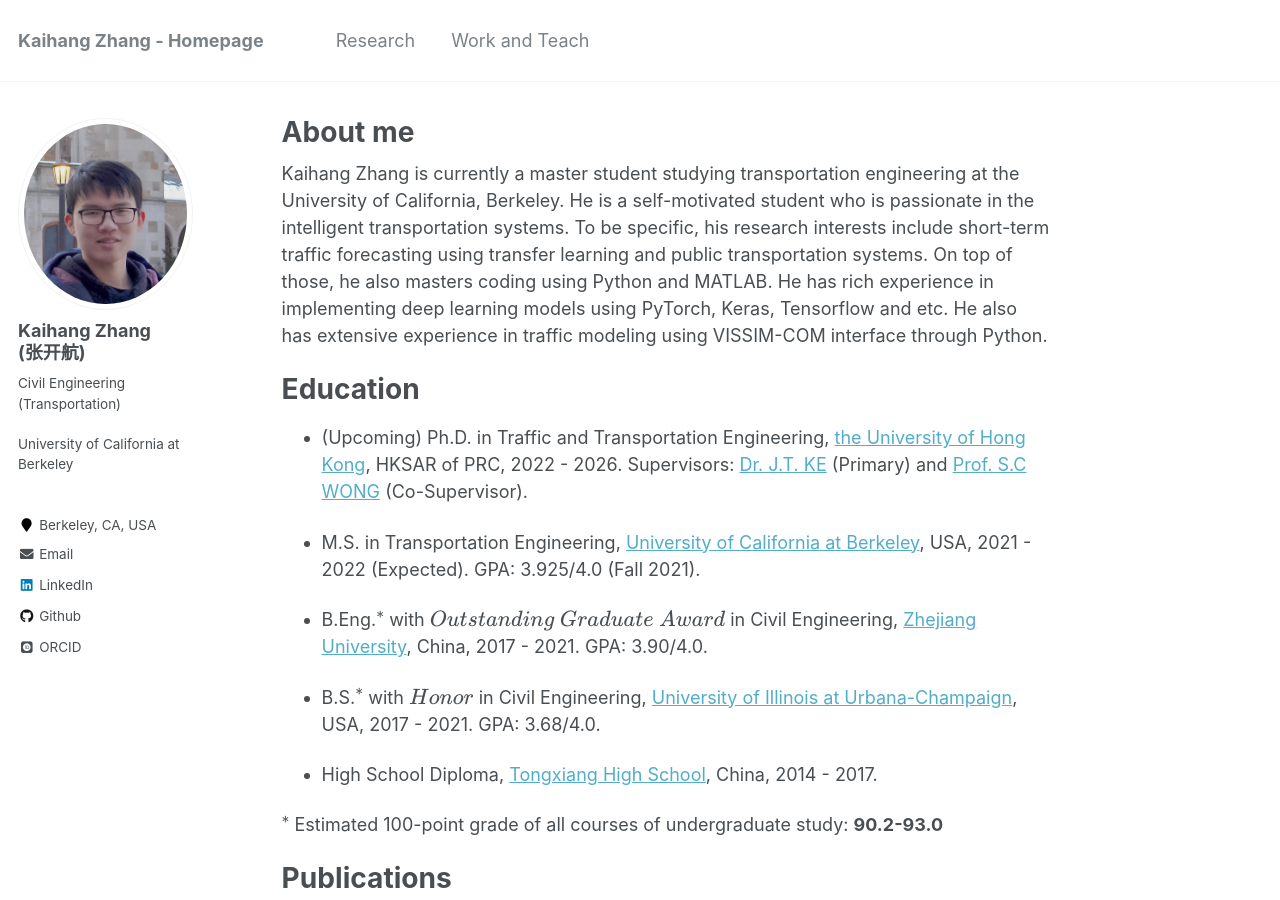
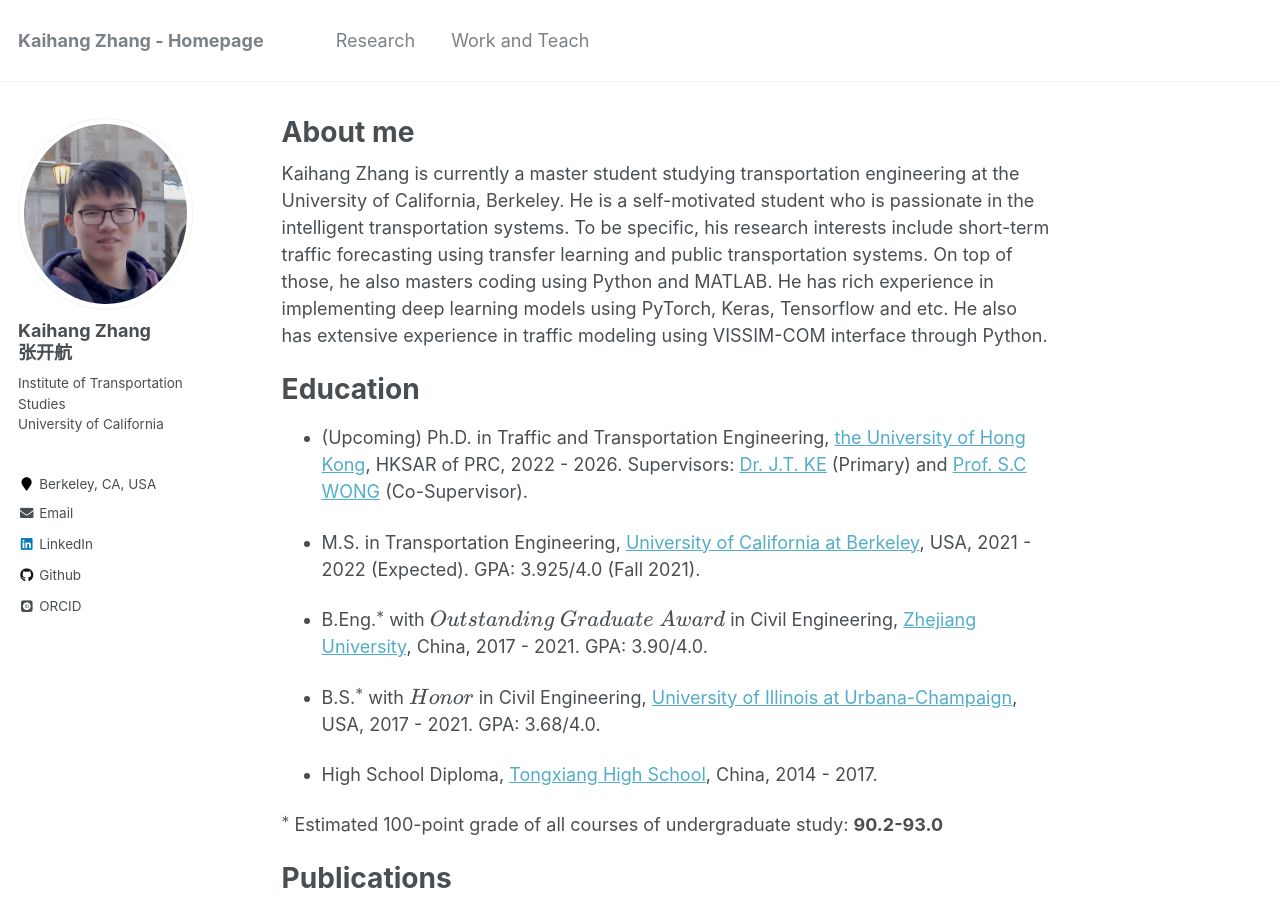
Before and after one commit to HaTT2018/hatt2018.github.io, a Jekyll site: the page built from _pages/about.md, in a window 1280 px wide and 900 px high. Built offline with Jekyll 4.4.1, drawn with Linux system fonts in a browser that asks for light colours; some web fonts are replaced; formulas are drawn with MathJax 3.

Commit message:
Update _config.yml

```diff
--- a/_config.yml
+++ b/_config.yml
@@ -81,12 +81,11 @@ analytics:
 
 # Site Author
 author:
-  name             : "Kaihang Zhang <br> (张开航)"
+  name             : "Kaihang Zhang <br> 张开航"
   avatar           : "kaihangzhang.png"
   bio              : |
-    Civil Engineering (Transportation) <br>
-    <br>
-    University of California at Berkeley <br>
+    Institute of Transportation Studies <br>
+    University of California <br>
     <br>
   location         : "Berkeley, CA, USA"
   employer         :
```
